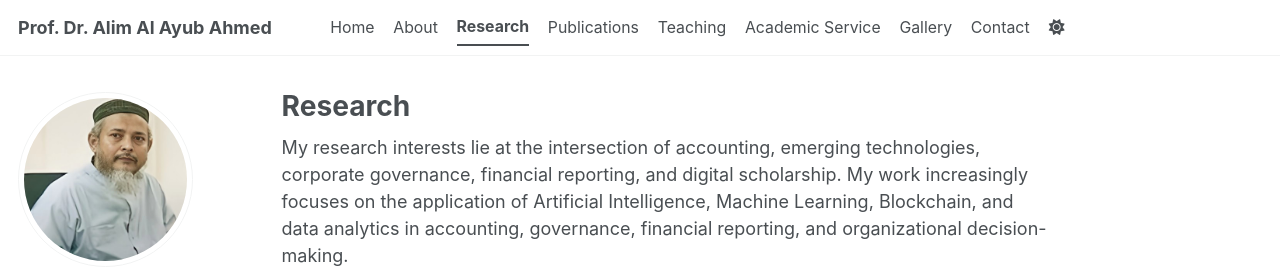
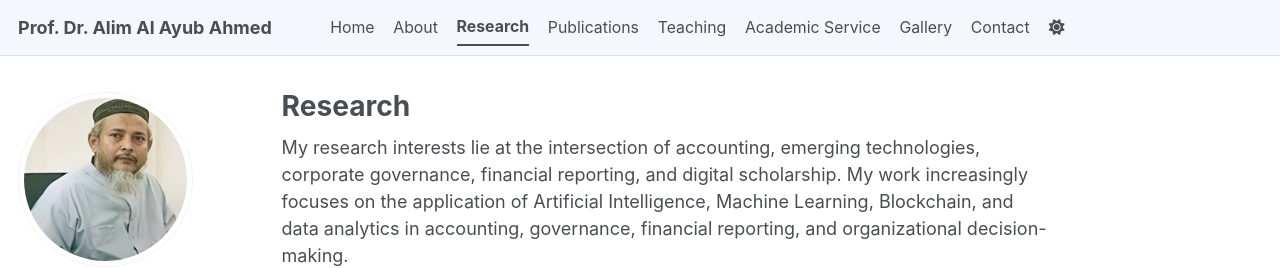
Before and after one commit to alimalayubahmed/alimalayubahmed.github.io, a Jekyll site: the page built from _pages/research.md, in a window 1280 px wide. Shown: the top 268 px of the page. Built offline with Jekyll 4.4.1, drawn with Linux system fonts in a browser that asks for light colours; a style sheet for code colours, icons or effects is not loaded.

Commit message:
Update _masthead.scss

```diff
--- a/_sass/layout/_masthead.scss
+++ b/_sass/layout/_masthead.scss
@@ -2,80 +2,73 @@
    MASTHEAD
    ========================================================================== */
 
-.masthead {
-  position: fixed;
-  background: var(--global-bg-color);
-  height: fit-content;
-  top: 0;
-  width: 100%;
+.masthead { position:fixed; background:#f4f8fc; height:fit-content; top:0; width:100%; -webkit-animation:intro .3s both; animation:intro .3s both; -webkit-animation-delay:.15s; animation-delay:.15s; z-index:20; }
 
-  -webkit-animation: intro 0.3s both;
-          animation: intro 0.3s both;
-  -webkit-animation-delay: 0.15s;
-          animation-delay: 0.15s;
-  z-index: 20;
+.masthead::after { content:""; position:absolute; bottom:0; height:1px; background:#d7e2ec; width:100%; }
 
-  &::after {
-    content: "";
-    position: absolute;
-    bottom: 0;
-    height: 1px;
-    background: var(--global-border-color);
-    width: 100%;
-  }
+.masthead__inner-wrap { @include container; @include clearfix; padding:.5em 1em; font-family:$sans-serif-narrow; }
 
-  &__inner-wrap {
-    @include container;
-    @include clearfix;
-    padding: 0.5em 1em;
-    font-family: $sans-serif-narrow;
-
-    @include breakpoint($x-large) {
-      max-width: $x-large;
-    }
-
-    nav {
-      z-index: 10;
-    }
-
-    a {
-      text-decoration: none;
-    }
-  }
+@include breakpoint($x-large) {
+  .masthead__inner-wrap { max-width:$x-large; }
 }
 
-.masthead__menu {
+.masthead__inner-wrap nav { z-index:10; }
 
-  ul {
-    margin: 0;
-    padding: 0;
-    clear: both;
-    list-style-type: none;
-  }
+.masthead__inner-wrap a { text-decoration:none; }
+
+
+/* ==========================================================================
+   MASTHEAD MENU
+   ========================================================================== */
+
+.masthead__menu ul { margin:0; padding:0; clear:both; list-style-type:none; }
+
+
+/* ==========================================================================
+   MENU ITEMS
+   ========================================================================== */
+
+.masthead__menu-item { display:block; list-style-type:none; white-space:nowrap; background:#f4f8fc; transition:background-color .18s ease,color .18s ease; }
+
+.masthead__menu-item:hover { background:#eaf2f8; }
+
+.masthead__menu-item--lg { padding-right:2em; font-weight:700; }
+
+
+/* ==========================================================================
+   ACTIVE / SELECTED PAGE
+   ========================================================================== */
+
+.masthead__menu-item.selected { background:#eef4f9; }
+
+.masthead__menu-item.selected a { color:var(--global-text-color); font-weight:700; border-bottom:2px solid var(--global-text-color); pointer-events:none; cursor:default; }
+
+.masthead__menu-item.selected a:hover { color:var(--global-text-color); border-bottom:2px solid var(--global-text-color); }
+
+
+/* ==========================================================================
+   GREEDY NAV BACKGROUND SUPPORT
+   ========================================================================== */
+
+.masthead .greedy-nav { background:#f4f8fc; }
+
+.masthead .greedy-nav button { background:#f4f8fc; }
+
+.masthead .greedy-nav .visible-links { background:#f4f8fc; }
+
+.masthead .greedy-nav .visible-links li { background:#f4f8fc; }
+
+.masthead .greedy-nav .visible-links li:hover { background:#eaf2f8; }
+
+.masthead .greedy-nav .hidden-links { background:#fff; }
+
+
+/* ==========================================================================
+   MOBILE / SMALL SCREEN
+   ========================================================================== */
+
+@media (max-width:768px) {
+  .masthead { background:#f4f8fc; }
+  .masthead__inner-wrap { padding:.45em .8em; }
+  .masthead__menu-item--lg { padding-right:1em; }
 }
-
-.masthead__menu-item {
-  background-color: var(--global-bg-color);
-  display: block;
-  list-style-type: none;
-  white-space: nowrap;
-
-  &--lg {
-    padding-right: 2em;
-    font-weight: 700;
-  }
-}
-
-.masthead__menu-item.selected a {
-  color: var(--global-text-color);
-  font-weight: 700;
-  border-bottom: 2px solid var(--global-text-color);
-  pointer-events: none; /* Move this here */
-  cursor: default; /* Move this here too */
-}
-
-.masthead__menu-item.selected a:hover {
-  color: var(--global-text-color);
-  border-bottom: 2px solid var(--global-text-color);
-  /* No need to repeat pointer-events and cursor here */
-}
```
